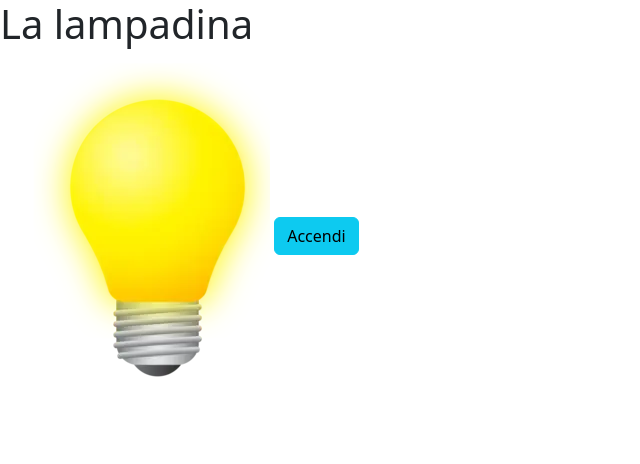
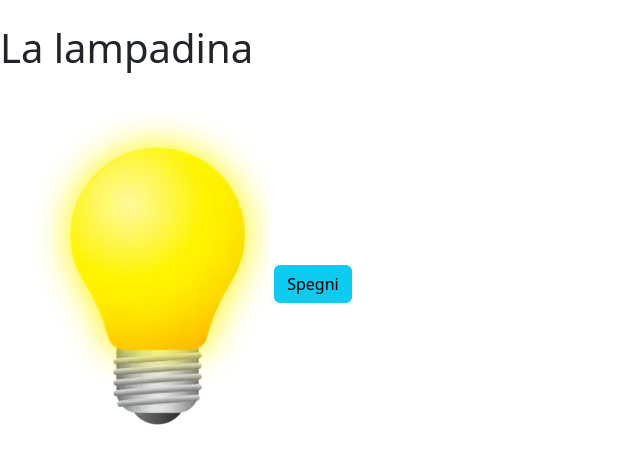
Before and after one commit to midory-rojas/js-dom-1, a plain HTML site: page index.html in a window 1280 px wide. Both pictures are taken after a click on the button "Accendi". Shown: the whole page, without its empty margins (0-640 px from the left). Drawn offline with nearby package versions, Linux system fonts and the light colour scheme.

Commit message:
feat: ho fatto una condizione booleana per usare il addEvenListener e cosi il bottone adesso ha un funzionamiento che quando facciamo il primo click si accendi la lampadina e nel bottone esci scritto spegni. Al secondo click la lampadina si spegne e nel bottone compare la scritta "Accendi"

```diff
--- a/index.html
+++ b/index.html
@@ -11,7 +11,7 @@
 
 <body>
     <!--Titolo-->
-    <h1 id="main-title">La lampadina</h1>
+    <h1 id ="main-title" class="py-4">La lampadina</h1>
 
     <!--Immagine -->
 
@@ -23,5 +23,4 @@
     <!--Script.js-->
     <script src="./js/script.js"></script>
 </body>
-
 </html>
--- a/js/script.js
+++ b/js/script.js
@@ -10,12 +10,28 @@ console.log(titleElmen);
  console.log(imgLampadina);
 
  //Button
- const bottone = document.querySelector(".btn");
- console.log(bottone);
+ const btnElem = document.querySelector(".btn");
+ console.log(btnElem);
 
- //
+ // // Quando clicchiamo il bottone, si accendi
+ // la lampadina e quando se spegne la lampadina
+ // diventa spenta
 
- bottone.addEventListener("click", function() {
+ let accesa = false;
+ btnElem.addEventListener("click", function() {
 
-    imgLampadina.src = "./img/yellow_lamp.png";
+    if(accesa === true) {
+        imgLampadina.src = "img/white_lamp.png";
+        imgLampadina.classList.remove("accesa");
+        btnElem.innerText = "Accendi";
+        titleElem.innerHTML = "";
+
+    } else {
+        imgLampadina.src ="img/yellow_lamp.png";
+        imgLampadina.classList.add("accesa");
+        btnElem.innerText= "Spegni";
+
+    }
+    accesa = !accesa;
+
  });
```
